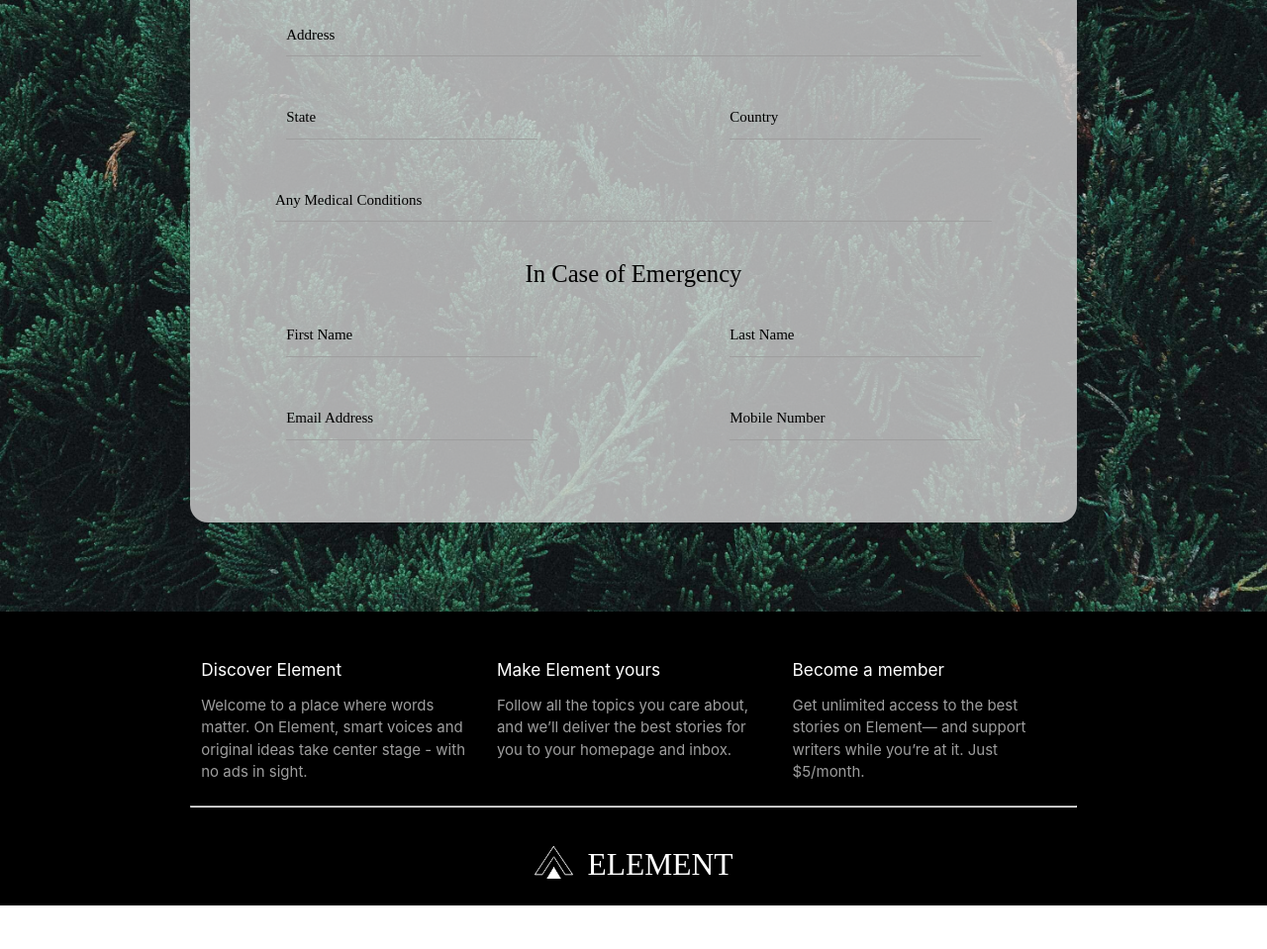
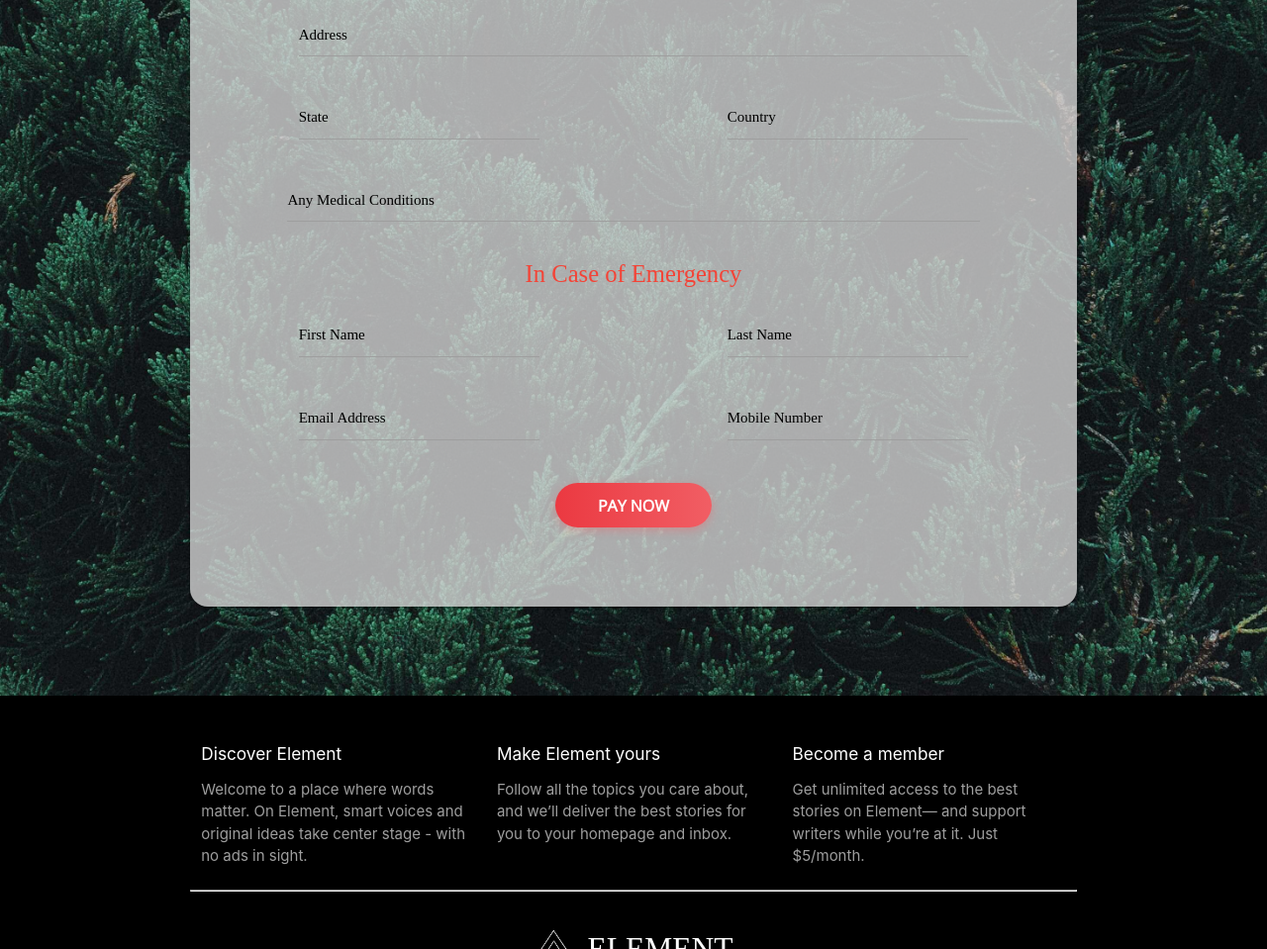
Before and after one commit to Aditya-Padhiar/Trekking-Website, a plain HTML site: page bookingForm.html in a window 1280 px wide. Shown: the part 507-1466 px from the top of the page at 99% size. Before the commit the page ends 1422 px from the top, so only its background shows below. Drawn offline with nearby package versions, Linux system fonts and the light colour scheme.

Commit message:
form added 1

```diff
--- a/bookingForm.html
+++ b/bookingForm.html
@@ -165,7 +165,76 @@
                 background-color: rgba(211, 211, 211, 0.801);
                 margin: 10% 0;
                 border-radius: 1.2rem;
-                padding: 3rem 0;
+                padding: 3rem 1rem;
+            }
+
+            input{
+                background-color: rgba(211, 211, 211, 0.801) ;
+            }
+
+            input:-webkit-autofill,
+            input:-webkit-autofill:hover,
+            input:-webkit-autofill:focus,
+            input:-webkit-autofill:active {
+                transition: background-color 5000s ease-in-out 0s;
+            }
+
+            input:-webkit-autofill {
+                color: rgba(211, 211, 211, 0.801) ;
+            }
+
+            .btn-hover {
+                margin: 0 auto;
+                width: 10.5rem;
+                font-size: 16px;
+                font-weight: 600;
+                color: #fff;
+                cursor: pointer;
+                margin: 20px;
+                height: 3rem;
+                text-align:center;
+                border: none;
+                background-size: 300% 100%;
+
+                border-radius: 50px;
+                -o-transition: all .4s ease-in-out;
+                -webkit-transition: all .4s ease-in-out;
+                transition: all .4s ease-in-out;
+            }
+
+            .btn-hover:hover {
+                background-position: 100% 0;
+                -o-transition: all .4s ease-in-out;
+                -webkit-transition: all .4s ease-in-out;
+                transition: all .4s ease-in-out;
+            }
+
+            .btn-hover:focus {
+                outline: none;
+            }
+
+            .btn-hover.color-11 {
+                background-image: linear-gradient(to right, #eb3941, #f15e64, #e14e53, #e2373f);
+                box-shadow: 0 3px 10px rgba(242, 97, 103, .4);
+            }
+
+            .btn-hover.color-7 {
+                background-image: linear-gradient(to right, #6253e1, #852D91, #A3A1FF, #F24645);
+                box-shadow: 0 3px 10px 0 rgba(126, 52, 161, 0.75);
+            }
+
+            .btn-hover.color-8 {
+                background-image: linear-gradient(to right, #29323c, #485563, #2b5876, #4e4376);
+                box-shadow: 0 3px 10px 0 rgba(45, 54, 65, 0.75);
+            }
+
+            .btn-hover.color-9 {
+                background-image: linear-gradient(to right, #25aae1, #4481eb, #04befe, #3f86ed);
+                box-shadow: 0 3px 10px 0 rgba(65, 132, 234, 0.75);
+            }
+
+            .book-btn{
+                padding: 0.7rem;
             }
         </style>
 
@@ -175,7 +244,7 @@
         <div class="container">
             <a href="index.html" class="brand-logo black-text section scrollspy" id="top"><img src="images/Logo-black.png" class="Showcase_img responsive-img logo" ><span class="hide-on-med-and-down logo_font">ELEMENT</span></a>
             <a href="#" class="sidenav-trigger" data-target="mobile-links">
-                <i class="material-icons black-text">menu</i>
+                <i class="material-icons white-text">menu</i>
             </a>
             <ul id="nav-mobile" class="right ">
                 <li><a href="trending.html" class="black-text hide-on-med-and-down">Trending Treks</a></li>
@@ -197,7 +266,7 @@
 
     <div class="background">
         <div class="container">
-            <div class="form_container">
+            <div class="form_container z-depth-1">
                 <form action="/action_page.php">
                     <div class="row center">
                         <div class="col s12 m12 l12 center">
@@ -215,7 +284,7 @@
                                 <label for="lastName-input" class="black-text">Last Name</label>
                             </div>
                         </div>
-                        <div class="col s4 m4 l4 offset-m1 offset-s1 offset-l1">
+                        <div class="col s5 m4 l4 offset-m1  offset-l1">
                             <div class="input-field col s12">
                                 <select class="black-text">
                                   <option value="" disabled selected>Gender</option>
@@ -225,7 +294,7 @@
                                 </select>
                               </div>
                         </div>
-                        <div class="col s4 m4 l4 offset-m2 offset-s2 offset-l2">
+                        <div class="col s5 m4 l4 offset-m2 offset-s2 offset-l2">
                             <div class="input-field">
                                 <input type="text" id="dob" class="datepicker">
                                 <label for="dob" class="center black-text">Date of Birth</label>
@@ -249,13 +318,13 @@
                                 <label for="textarea1" class="black-text">Address</label>
                               </div>
                         </div>
-                        <div class="col s4 m4 l4 offset-m1 offset-s1 offset-l1">
+                        <div class="col s5 m4 l4 offset-m1  offset-l1">
                             <div class="input-field col s12">
                                 <input type="text" id="state-input" class="autocomplete">
                                 <label for="state-input" class="black-text">State</label>
                             </div>
                         </div>
-                        <div class="col s4 m4 l4 offset-m2 offset-s2 offset-l2">
+                        <div class="col s5 m4 l4 offset-m2 offset-s2 offset-l2">
                             <div class="input-field col s12">
                                 <input type="text" id="country-input" class="autocomplete">
                                 <label for="country-input" class="black-text">Country</label>
@@ -268,7 +337,7 @@
                               </div>
                         </div>
                         <div class="col s12 m12 l12">
-                            <h5 class="center">In Case of Emergency</h5>
+                            <h5 class="center red-text">In Case of Emergency</h5>
                         </div>
                         <div class="col s12 m4 l4 offset-m1 offset-l1">
                             <div class="input-field col s12">
@@ -282,17 +351,20 @@
                                 <label for="lastName-input" class="black-text">Last Name</label>
                             </div>
                         </div>
-                        <div class="col s4 m4 l4 offset-m1 offset-s1 offset-l1">
+                        <div class="col s12 m4 l4 offset-m1  offset-l1">
                             <div class="input-field col s12">
-                                <input type="email" id="email-input" class="autocomplete">
-                                <label for="email-input" class="black-text">Email Address</label>
+                                <input type="email" id="email1-input" class="autocomplete">
+                                <label for="email1-input" class="black-text">Email Address</label>
                             </div>
                         </div>
-                        <div class="col s4 m4 l4 offset-m2 offset-s2 offset-l2">
+                        <div class="col s12 m4 l4 offset-m2 offset-l2">
                             <div class="input-field col s12">
-                                <input type="tel" id="mobileNo-input" class="autocomplete">
-                                <label for="mobileNo-input" class="black-text">Mobile Number</label>
+                                <input type="tel" id="mobileNo1-input" class="autocomplete">
+                                <label for="mobileNo1-input" class="black-text">Mobile Number</label>
                             </div>
+                        </div>
+                        <div class="col s12 m12 l12 center">
+                            <a href="trekDetails1.html" class="btn-hover color-11 book-btn" type="submit" >PAY NOW</a>
                         </div>
                     </div>
                 </form>
```
